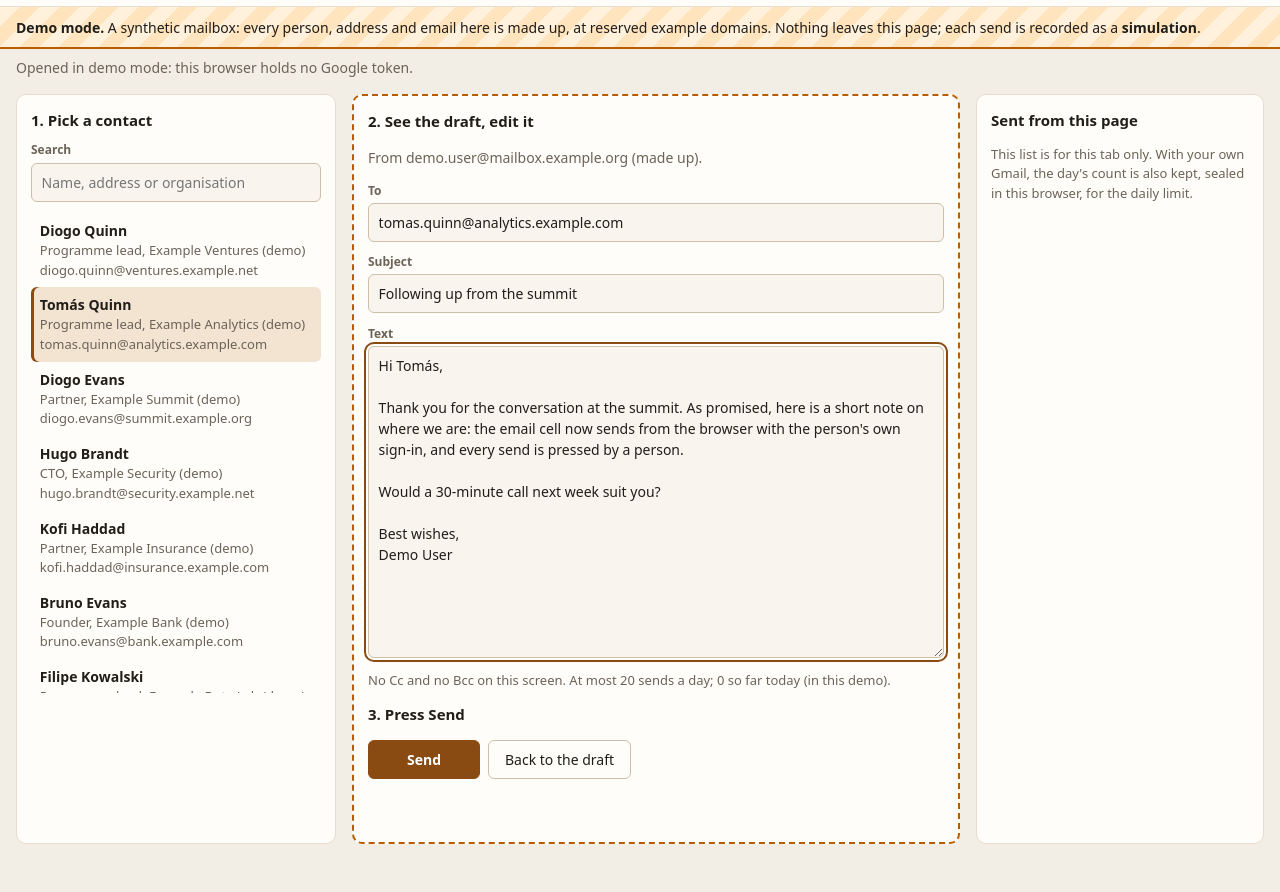
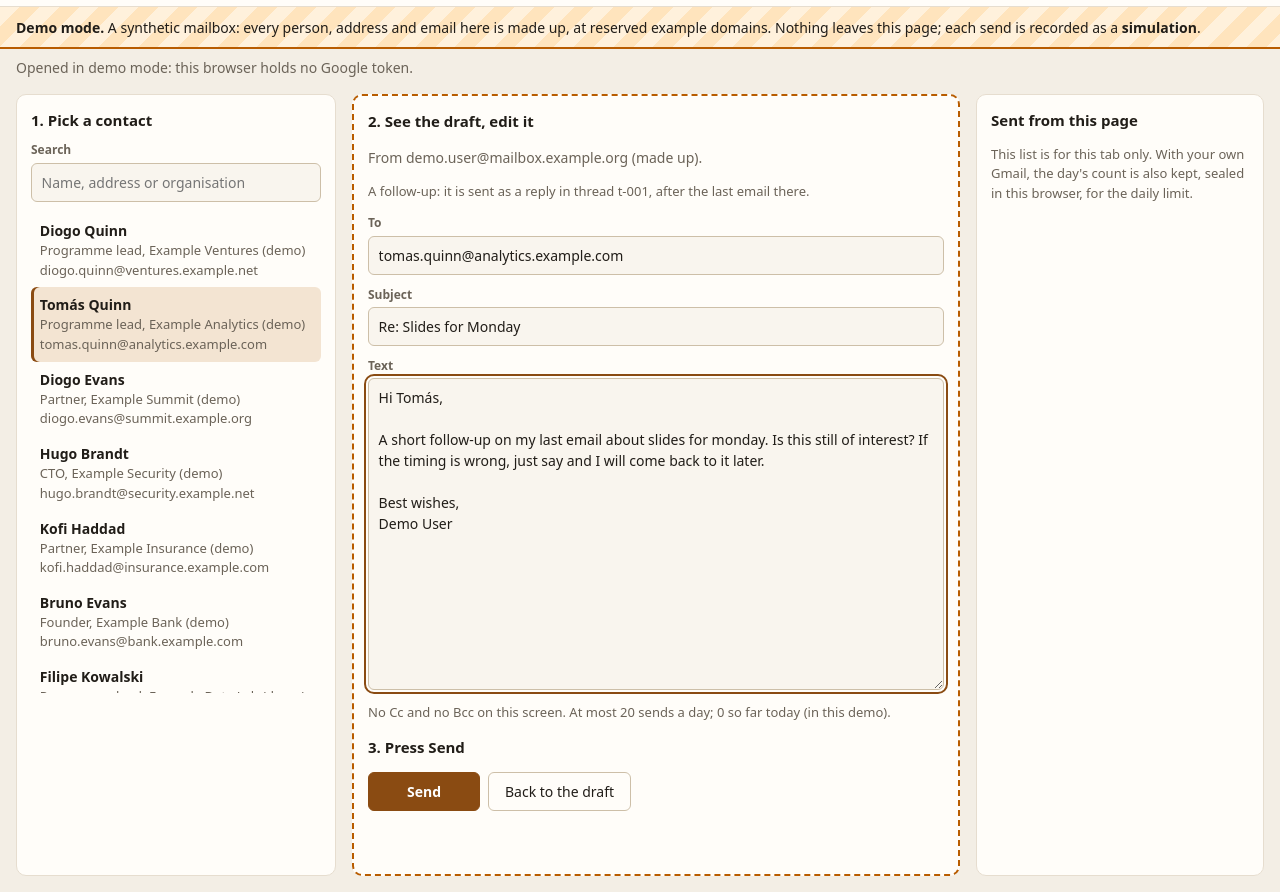
Before and after one commit to AgentiCCells/AgentiCCells__Cell__Email, a plain HTML site: page src/app/send.html in a window 1280 px wide. Both pictures are taken after a click on the button 176 px from the left and 365 px from the top of the page. Shown: the part 41-933 px from the top of the page. Before the commit the page ends 901 px from the top, so only its background shows below. Drawn offline with Linux system fonts and the light colour scheme.

Commit message:
Demo twin: follow-up drafts in their waiting thread; the send screen sends them as replies
Asked by crm.dev.a for the workflows design: where a person has a
thread waiting on a reply (t-001 to t-004) and a draft waiting, the
draft is a follow-up in that thread (Re: subject, in_reply_to the last
email's Message-ID, thread_id). Today that is p01, p03 and p07; p05's
draft is already sent. The send screen carries in_reply_to into the
message (In-Reply-To and References headers) and says the email goes as
a reply. Draft counts unchanged (8 waiting, 4 sent, 4 none).

128 tests pass; validate, check-app, leak scan OK; checked in Chromium
(the confirm and status say simulation; no request left the page).

Agent: mail.dev.a@AgentiCCells.dinis
Co-Authored-By: Claude Opus 5.5 <noreply@anthropic.com>
Claude-Session: https://claude.ai/code/session_018yvwtQtFZjm6Q291BnjYgY

```diff
--- a/src/app/compose.js
+++ b/src/app/compose.js
@@ -34,9 +34,10 @@ export function filterContacts(contacts, q = '') {
     .sort((a, b) => (b.last_contact || 0) - (a.last_contact || 0) || a.name.localeCompare(b.name));
 }
 
-// The message as the page will send it: To, Subject and text only. This screen has no Cc and no Bcc.
-export function toMessage({ to = '', subject = '', text = '' } = {}) {
-  return messageOf({ to, subject, status: 'draft' }, text);
+// The message as the page will send it: To, Subject and text, and the thread it answers when the draft
+// is a follow-up (in_reply_to, thread_id). This screen has no Cc and no Bcc.
+export function toMessage({ to = '', subject = '', text = '', inReplyTo = '', threadId = '' } = {}) {
+  return messageOf({ to, subject, status: 'draft', in_reply_to: inReplyTo, thread_id: threadId }, text);
 }
 
 // Every reason not to send; empty means the person may press Send.
--- a/src/app/demo/mailbox.js
+++ b/src/app/demo/mailbox.js
@@ -137,6 +137,15 @@ export function demoMailbox({ seed = DEMO_SEED, now = Date.now(), contacts: n =
     if (turn === 0) drafts.push({ ...draftFor(c, DEMO_ME), status: 'sent' });
     else if (turn === 2) drafts.push(draftFor(c, DEMO_ME));
   });
+  // Follow-ups in the thread (asked by crm.dev.a, 23 Nov 2026): where a person has a thread waiting on a
+  // reply (t-001 to t-004) and a draft waiting, the draft is a follow-up in that thread.
+  for (const t of threads.filter((x) => ['t-001', 't-002', 't-003', 't-004'].includes(x.id))) {
+    const i = drafts.findIndex((d) => d.contact === t.person && d.status === 'draft');
+    if (i < 0) continue;
+    const last = messages.find((m) => m.id === t.messages[t.messages.length - 1]);
+    const c = contacts.find((x) => x.id === t.person);
+    drafts[i] = { ...drafts[i], subject: `Re: ${t.subject}`, text: `Hi ${c.first},\n\nA short follow-up on my last email about ${t.subject.toLowerCase()}. Is this still of interest? If the timing is wrong, just say and I will come back to it later.\n\nBest wishes,\n${DEMO_ME.name}`, in_reply_to: last.headers.message_id, thread_id: t.id };
+  }
   const labels = [{ id: 'INBOX', name: 'Inbox', type: 'system' }, { id: 'SENT', name: 'Sent', type: 'system' }, { id: 'UNREAD', name: 'Unread', type: 'system' }];
   return { me: DEMO_ME, orgs, people, contacts, threads, messages, drafts, labels, generated: { seed, at: new Date(now).toISOString(), synthetic: true } };
 }
@@ -163,7 +172,7 @@ export class FakeGmail {
     const head = text.slice(0, text.indexOf('\r\n\r\n'));
     const header = (name) => (head.match(new RegExp(`^${name}: (.*)$`, 'mi')) || [])[1] || '';
     if (/^Bcc:/mi.test(head)) throw new Error('the demo refuses Bcc, as the page does');
-    const rec = { id: `sim-${++this.n}`, threadId: `sim-t${this.n}`, to: header('To'), cc: header('Cc'), subject: header('Subject'), sent_at: new Date(this.now()).toISOString().slice(0, 19) + 'Z', simulation: true };
+    const rec = { id: `sim-${++this.n}`, threadId: `sim-t${this.n}`, to: header('To'), cc: header('Cc'), subject: header('Subject'), in_reply_to: header('In-Reply-To'), sent_at: new Date(this.now()).toISOString().slice(0, 19) + 'Z', simulation: true };
     this.sent.push(rec);
     return { id: rec.id, threadId: rec.threadId, simulation: true };
   }
--- a/src/app/send-page.js
+++ b/src/app/send-page.js
@@ -54,16 +54,21 @@ function choose(c) {
   // Not everyone has a draft waiting; then the page starts one with only To filled in.
   const d = box.drafts.find((x) => x.contact === c.id && x.status === 'draft');
   const sent = box.drafts.find((x) => x.contact === c.id && x.status === 'sent');
-  draft = d ? { to: d.to.join(', '), subject: d.subject, text: d.text } : { to: c.address, subject: '', text: '' };
+  draft = d ? { to: d.to.join(', '), subject: d.subject, text: d.text, inReplyTo: d.in_reply_to || '', threadId: d.thread_id || '' } : { to: c.address, subject: '', text: '' };
   $('status').textContent = d ? '' : sent ? `No draft waiting for ${c.first}; "${sent.subject}" was already sent. Write a new one if you like.` : `No draft waiting for ${c.first}: write one.`;
   fill();
   showContacts();
   $('text').focus();
 }
 
-function fill() { $('to').value = draft.to; $('subject').value = draft.subject; $('text').value = draft.text; review(); }
+function fill() {
+  $('to').value = draft.to; $('subject').value = draft.subject; $('text').value = draft.text;
+  $('thread-note').hidden = !draft.inReplyTo;
+  $('thread-note').textContent = draft.inReplyTo ? `A follow-up: it is sent as a reply in thread ${draft.threadId}, after the last email there.` : '';
+  review();
+}
 
-function message() { return toMessage({ to: $('to').value, subject: $('subject').value, text: $('text').value }); }
+function message() { return toMessage({ to: $('to').value, subject: $('subject').value, text: $('text').value, inReplyTo: draft.inReplyTo, threadId: draft.threadId }); }
 
 // The checks, live as the person types; Send is pressable only when there is nothing in the way.
 function review() {
--- a/src/app/send.html
+++ b/src/app/send.html
@@ -39,6 +39,7 @@
     <h2 id="draft-h">2. See the draft, edit it</h2>
     <p id="pick-first" class="pick-first">Pick a contact to see their draft.</p>
     <p id="from" class="muted"></p>
+    <p id="thread-note" class="muted small" hidden></p>
     <label class="field"><span>To</span><input id="to" type="email" autocomplete="off" spellcheck="false" placeholder="name@example.com"></label>
     <label class="field"><span>Subject</span><input id="subject" type="text" autocomplete="off"></label>
     <label class="field grow"><span>Text</span><textarea id="text" rows="14"></textarea></label>
```
Also changed, not shown: tests/send-page.test.mjs (+22 -0 lines).
